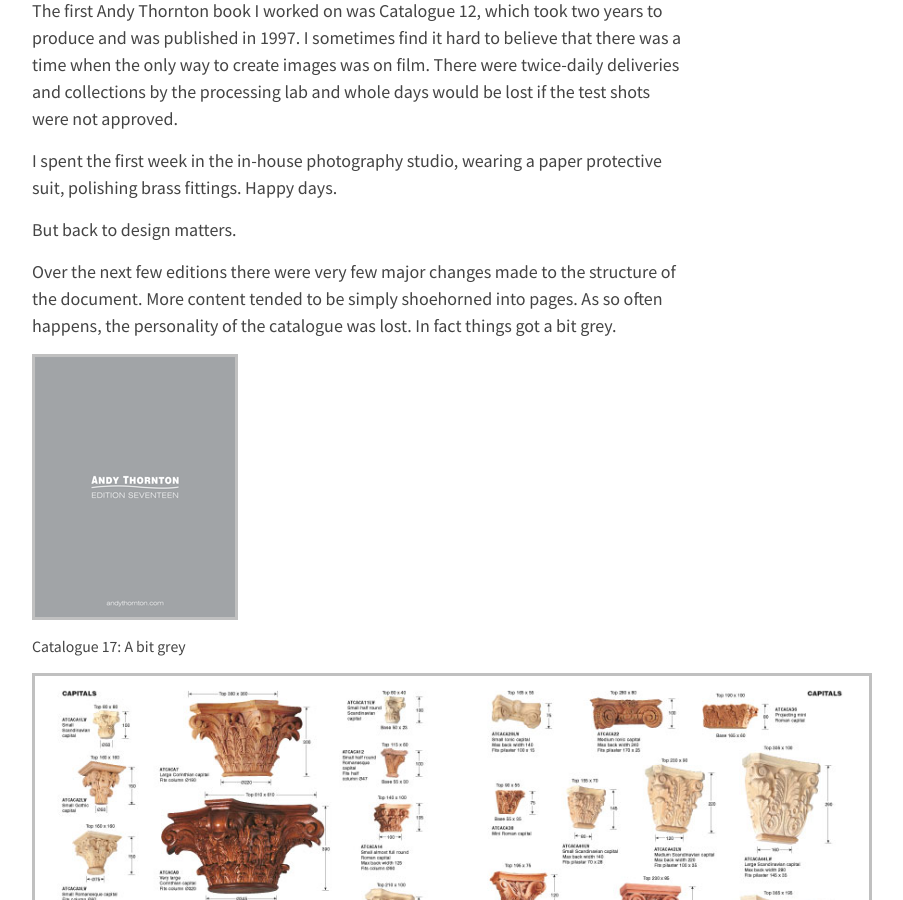
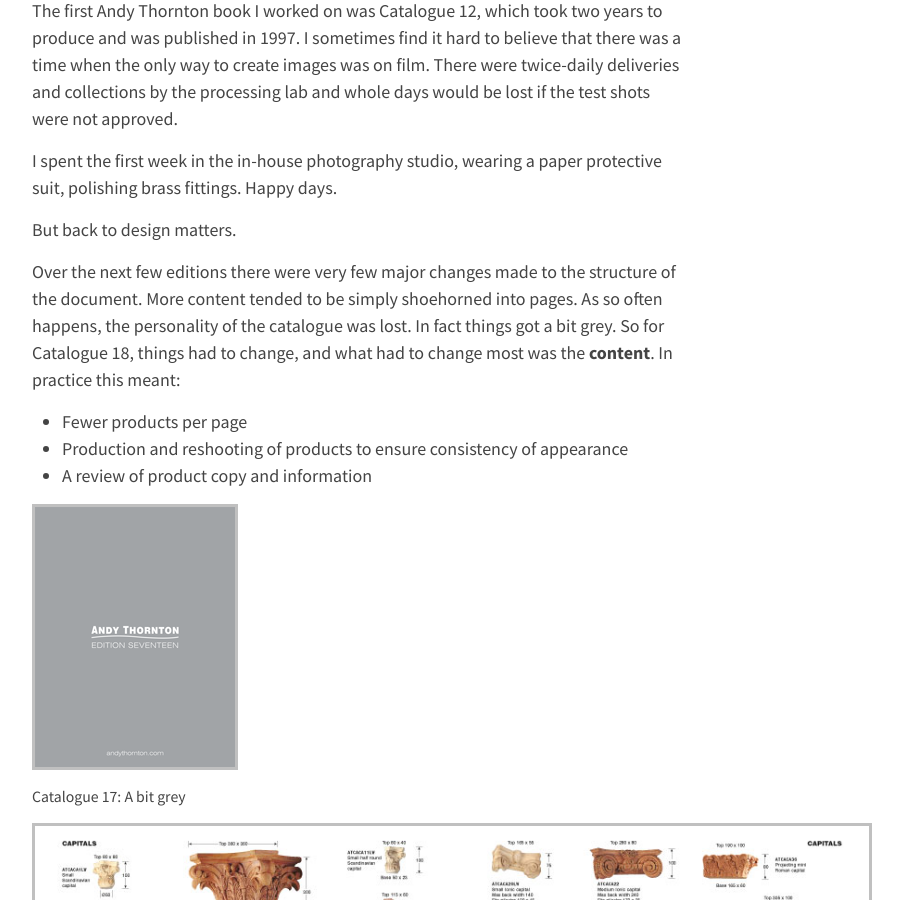
Before and after one commit to vimallen/allend, a Jekyll site: the page built from catalogue-eighteen/index.md, in a window 1280 px wide and 900 px high, scrolled down 745 px. Shown: the whole window, without its empty margins (188-1091 px from the left). Built offline with Jekyll 4.4.1, drawn with Linux system fonts in a browser that asks for light colours.

Commit message:
Sun close

```diff
--- a/catalogue-eighteen/index.md
+++ b/catalogue-eighteen/index.md
@@ -14,9 +14,11 @@
 
 But back to design matters.
 
-Over the next few editions there were very few major changes made to the structure of the document. More content tended to be simply shoehorned into pages. As so often happens, the personality of the catalogue was lost. In fact things got a bit grey.
+Over the next few editions there were very few major changes made to the structure of the document. More content tended to be simply shoehorned into pages. As so often happens, the personality of the catalogue was lost. In fact things got a bit grey. So for Catalogue 18, things had to change, and what had to change most was the **content**. In practice this meant:
 
-
+-	Fewer products per page
+-	Production and reshooting of products to ensure consistency of appearance
+-	A review of product copy and information
 
 <figure><img src="../images/cover-cat17.png" alt="catalogue 17 cover"><figcaption>Catalogue 17: A bit grey</figcaption></figure>
 
```
